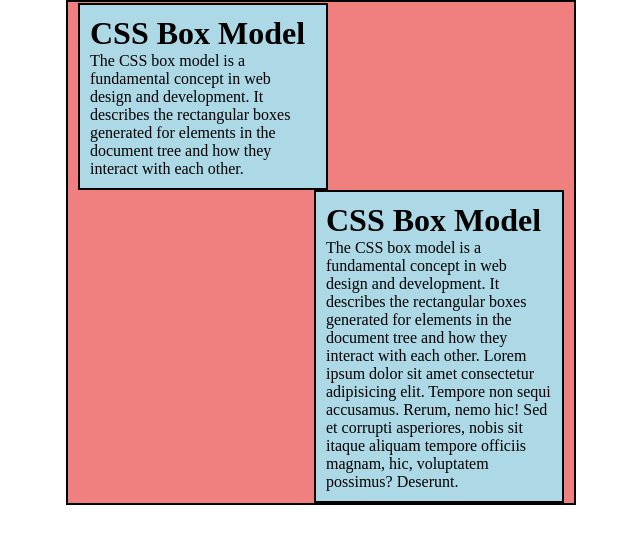
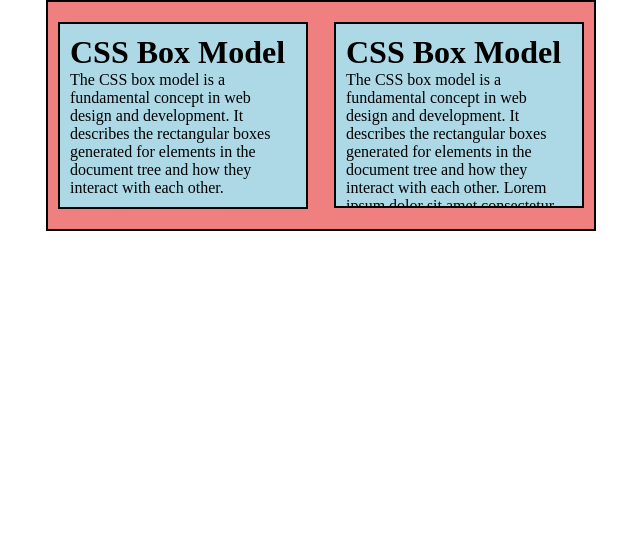
Before and after one commit to khalilsediq/CSS-BoxModel, a plain HTML site: page index.htm in a window 1280 px wide. Shown: the whole page, without its empty margins (319-959 px from the left). Drawn offline with Linux system fonts and the light colour scheme.

Commit message:
few changes has been made to the box model

```diff
--- a/style.css
+++ b/style.css
@@ -5,10 +5,11 @@
 }
 
 .parrent {
+
     border: 2px solid black;
-    width: 510px;
+    width: 550px;
     background-color: lightcoral;
-    padding: 1px 10px 0px 10px;
+    padding: 20px 10px 20px 10px;
     overflow: hidden;
     margin: 0 auto;
 }
@@ -20,6 +21,7 @@
     width: 250px;
     padding: 10px;
     background-color: lightblue;
+
 }
 
 .childre2 {
@@ -29,4 +31,6 @@
     width: 250px;
     padding: 10px;
     background-color: lightblue;
+    height: 186px;
+    overflow: scroll;
 }
```
Also changed, not shown: index.htm (+1 -0 lines).
